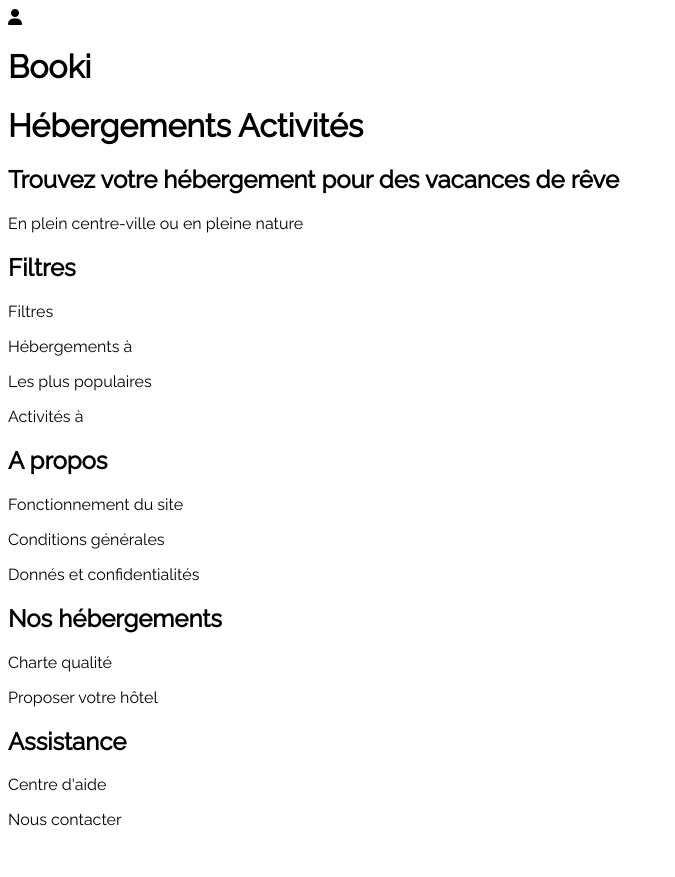
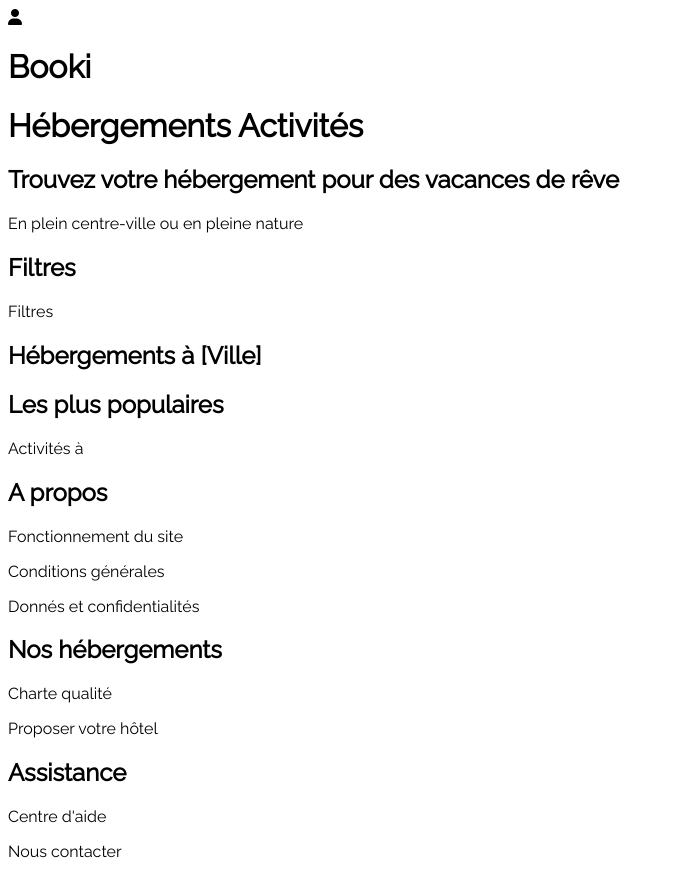
Before and after one commit to AcreneQ/Projet-2-booki, a plain HTML site: page index.html in a window 1280 px wide. Shown: the whole page, without its empty margins (0-675 px from the left). Before the commit the page ends 845 px from the top, so only its background shows below. Drawn offline with Linux system fonts and the light colour scheme.

Commit message:
étape 2

```diff
--- a/index.html
+++ b/index.html
@@ -32,9 +32,9 @@
 </Nav>
 <Main>
 
-  <section><p>Hébergements à</p></section>
+  <section><h2>Hébergements à  [Ville]</h2></section>
   <aside>
-    Les plus populaires
+   <h2>Les plus populaires</h2>
 
   </aside>
 
```
